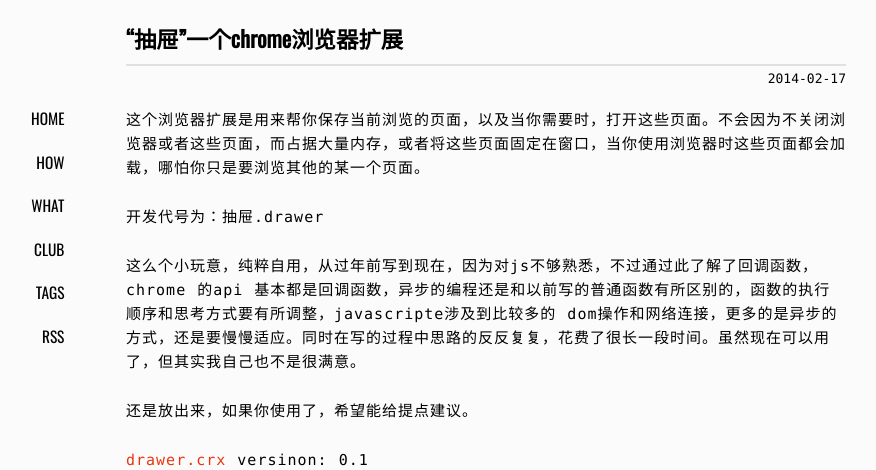
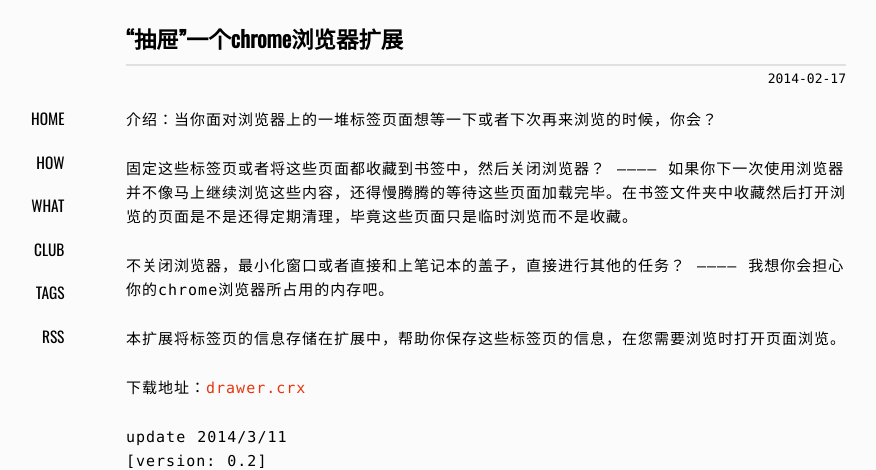
Before and after one commit to xavierskip/xavierskip.github.io, a Jekyll site: the page built from _posts/2014-02-17-chrome-extensions-drawer.md, in a window 1280 px wide. Shown: the top 470 px of the page, without its empty margins (154-1030 px from the left). Built offline with Jekyll 4.4.1, drawn with Linux system fonts in a browser that asks for light colours; nearby versions of some CDN libraries; Markdown is read by kramdown in place of the engine named in the settings; comment, search, counter and statistics services are not loaded; some of the changed text lies outside the part shown; grey boxes are pictures that could not be loaded.

Commit message:
new update

```diff
--- a/_posts/2014-02-17-chrome-extensions-drawer.md
+++ b/_posts/2014-02-17-chrome-extensions-drawer.md
@@ -5,6 +5,27 @@
 - javascript
 - chrome extensions
 ---
+介绍：当你面对浏览器上的一堆标签页面想等一下或者下次再来浏览的时候，你会？
+
+固定这些标签页或者将这些页面都收藏到书签中，然后关闭浏览器？
+———— 如果你下一次使用浏览器并不像马上继续浏览这些内容，还得慢腾腾的等待这些页面加载完毕。在书签文件夹中收藏然后打开浏览的页面是不是还得定期清理，毕竟这些页面只是临时浏览而不是收藏。
+
+不关闭浏览器，最小化窗口或者直接和上笔记本的盖子，直接进行其他的任务？
+———— 我想你会担心你的chrome浏览器所占用的内存吧。
+
+本扩展将标签页的信息存储在扩展中，帮助你保存这些标签页的信息，在您需要浏览时打开页面浏览。
+
+下载地址：[drawer.crx](http://blog.xavierskip.com/project/drawer.crx)
+
+update 2014/3/11
+[version: 0.2]
+
+重写了一遍，没有再用bookmarks存储页面信息了，直接用 chrome.storage.local。可能没有 bookmarks看起来直观，也没有书签管理器来管理，我觉得也没有必要。存储信息，打开就可以了。
+
+![](http://ww1.sinaimg.cn/large/6a0c2c15jw1eec9ja1vtcj20b905x74m.jpg)
+
+
+[version: 0.1]
 
 这个浏览器扩展是用来帮你保存当前浏览的页面，以及当你需要时，打开这些页面。不会因为不关闭浏览器或者这些页面，而占据大量内存，或者将这些页面固定在窗口，当你使用浏览器时这些页面都会加载，哪怕你只是要浏览其他的某一个页面。
 
@@ -14,6 +35,4 @@
 
 还是放出来，如果你使用了，希望能给提点建议。
 
-[drawer.crx](http://blog.xavierskip.com/project/drawer.crx) versinon: 0.1
-
 ![](http://ww1.sinaimg.cn/large/6a0c2c15gw1edma9qq6vnj20sg0yowm6.jpg)
```
Also changed, not shown: 1 other file.
